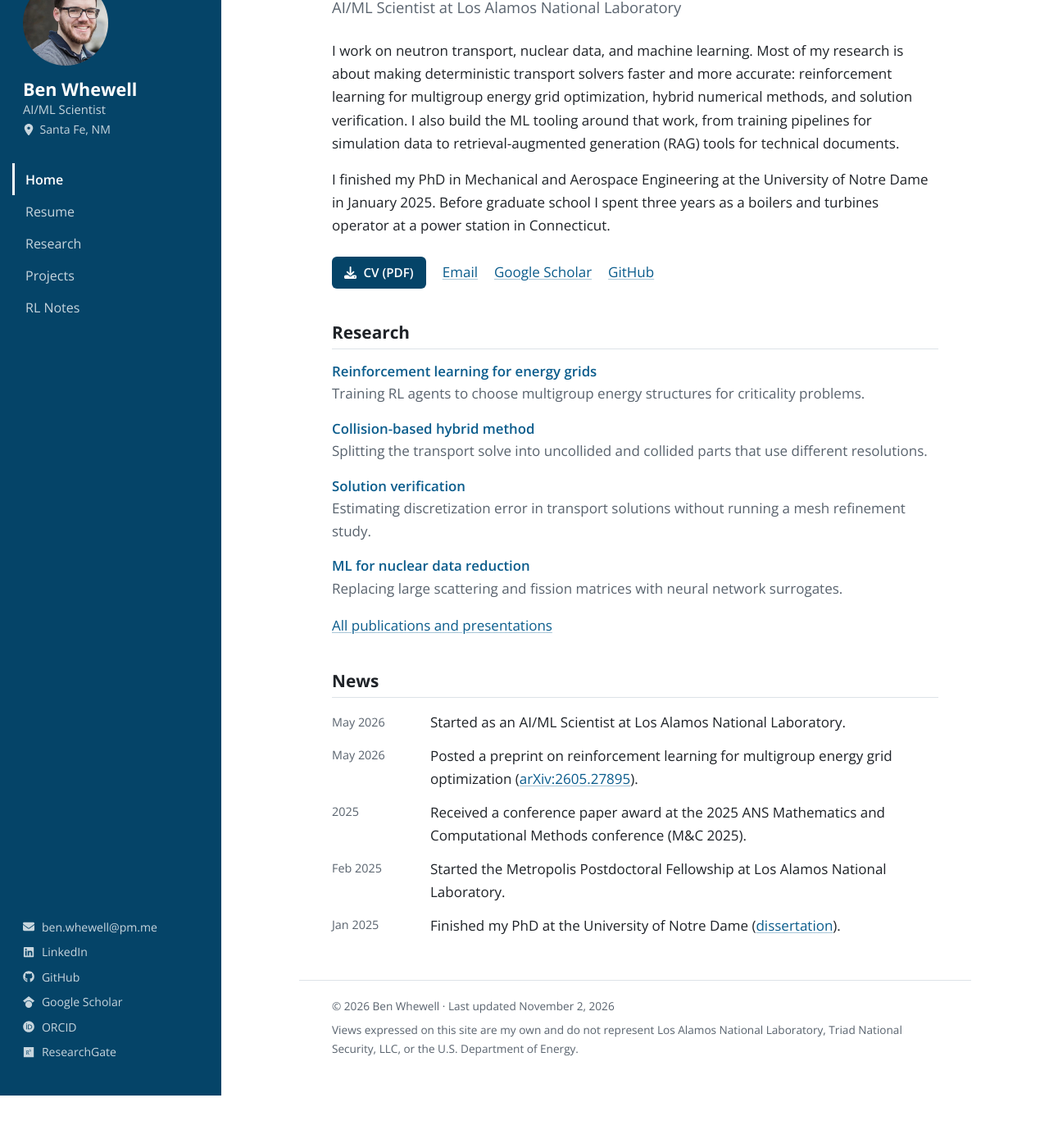
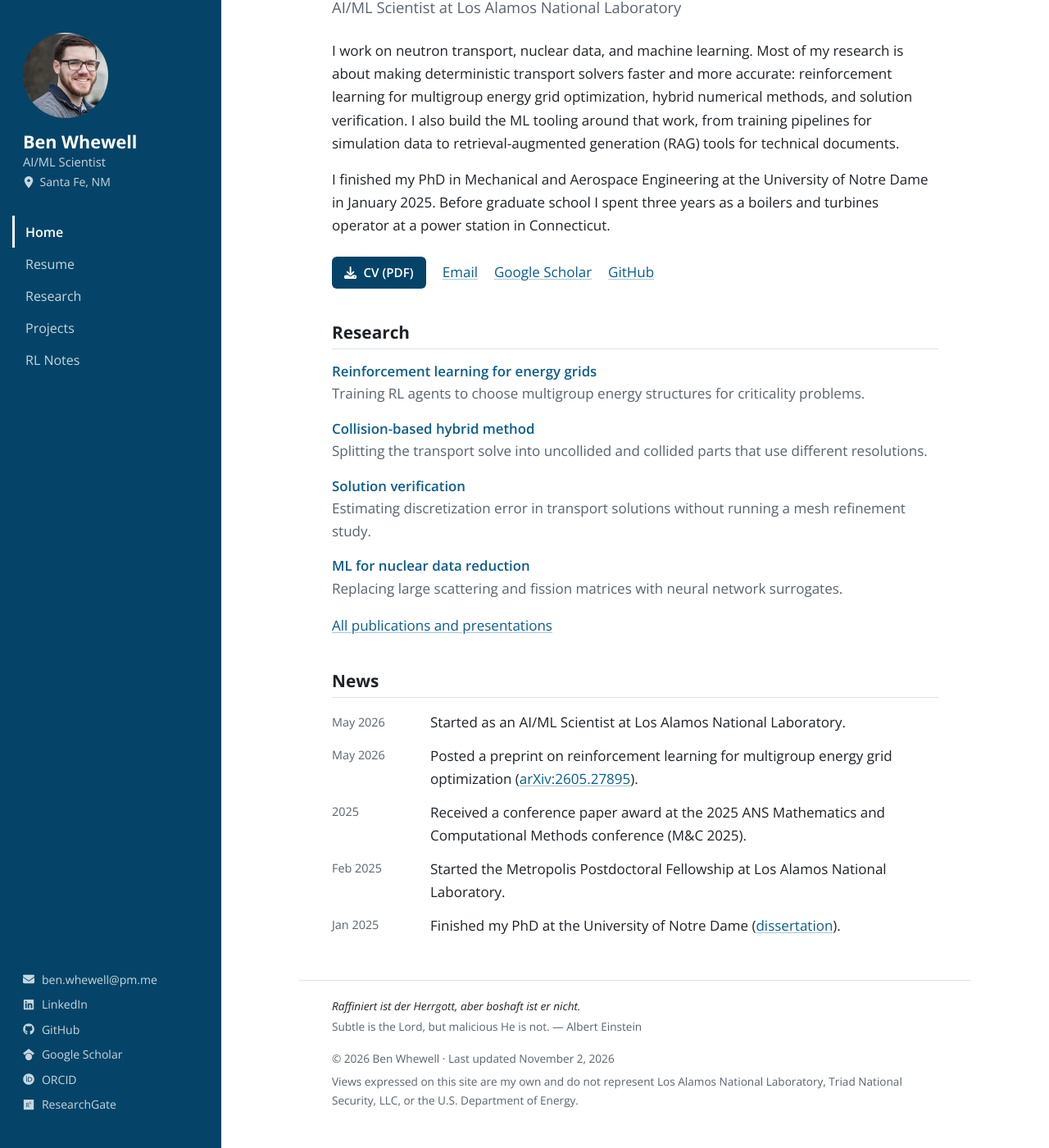
Before and after one commit to bwhewe-13/bwhewe-13.github.io, a Jekyll site: the page built from index.html, in a window 1280 px wide and 1400 px high, scrolled down 113 px. Shown: the whole window at 82% size. Built offline with Jekyll 4.4.1, drawn with Linux system fonts in a browser that asks for light colours; before the commit the page ends 1449 px from its top, so only the background shows below that.

Commit message:
Add the Einstein quote to the footer

```diff
--- a/_includes/footer.html
+++ b/_includes/footer.html
@@ -2,6 +2,10 @@
   <div class="footer-contact">
     {% include contact-links.html %}
   </div>
+  <figure class="footer-quote">
+    <blockquote lang="de">Raffiniert ist der Herrgott, aber boshaft ist er nicht.</blockquote>
+    <figcaption>Subtle is the Lord, but malicious He is not. &mdash; Albert Einstein</figcaption>
+  </figure>
   <p>&copy; {{ site.time | date: "%Y" }} Ben Whewell &middot; Last updated {{ site.time | date: "%B %-d, %Y" }}</p>
   <p>
     Views expressed on this site are my own and do not represent Los Alamos National
--- a/css/styling.css
+++ b/css/styling.css
@@ -302,6 +302,21 @@
 
 .site-footer p {
   margin: 0 0 0.4rem;
+}
+
+.footer-quote {
+  margin: 0 0 1rem;
+}
+
+.footer-quote blockquote {
+  margin: 0;
+  font-style: italic;
+  color: var(--text);
+}
+
+.footer-quote figcaption {
+  margin-top: 0.15rem;
+  font-size: inherit;
 }
 
 .footer-contact .contact-links {
```
